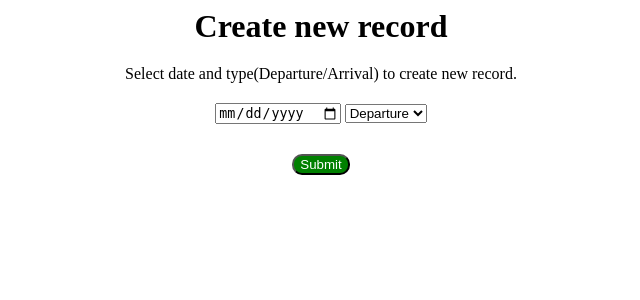
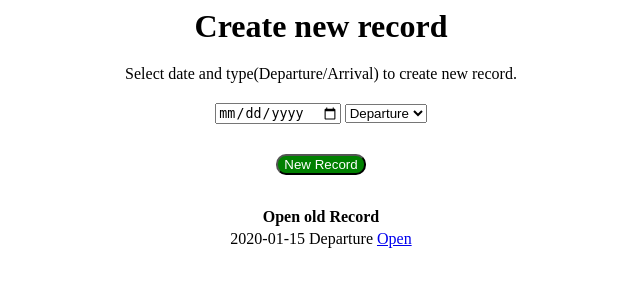
Before and after one commit to sarykhmer/QR-BarcodeReader, a PHP site: page /createRecord_form.php in a window 1280 px wide. Shown: the top 300 px of the page, without its empty margins (319-959 px from the left). Run offline with PHP 8.4, Linux system fonts and the light colour scheme; data comes from the database, SQL or seed files in the repository; tables that the repository leaves empty hold one stand-in row (values such as "Sample post").

Commit message:
open old record

```diff
--- a/createRecord_form.php
+++ b/createRecord_form.php
@@ -31,6 +31,12 @@ $types = $stmt->fetchAll(PDO::FETCH_ASSOC);
             width: 100%;
         }
 
+        .table {
+            margin-top: 30px;
+            position: relative;
+            text-align: center;
+        }
+
         button {
             background-color: green;
             border-radius: 10px;
@@ -60,7 +66,27 @@ $types = $stmt->fetchAll(PDO::FETCH_ASSOC);
                 </select>
             </div>
             <div class="submit">
-                <button type="submit">Submit</button>
+                <button type="submit">New Record</button>
+            </div>
+            <div class="table">
+                <table style="position: relative; margin: auto;">
+                    <thead>
+                        <th colspan="2">Open old Record</th>
+                    </thead>
+                    <tbody>
+                        <?php
+                        $stmt = $pdo->prepare("SELECT r.*, t.type FROM tblRecord r JOIN tblType t ON r.typeID = t.typeID ORDER BY date DESC");
+                        $stmt->execute();
+                        $records = $stmt->fetchAll(PDO::FETCH_ASSOC);
+                        foreach ($records as $record) :
+                        ?>
+                            <tr>
+                                <td><?= $record['date'] . " " . $record['type'] ?></td>
+                                <td><a href="createRecord_process.php?recordID=<?= $record['recordID'] ?>&typeID=<?= $record['typeID'] ?>">Open</a></td>
+                            </tr>
+                        <?php endforeach; ?>
+                    </tbody>
+                </table>
             </div>
         </form>
     </div>
```
Also changed, not shown: createRecord_process.php (+6 -1 lines).
